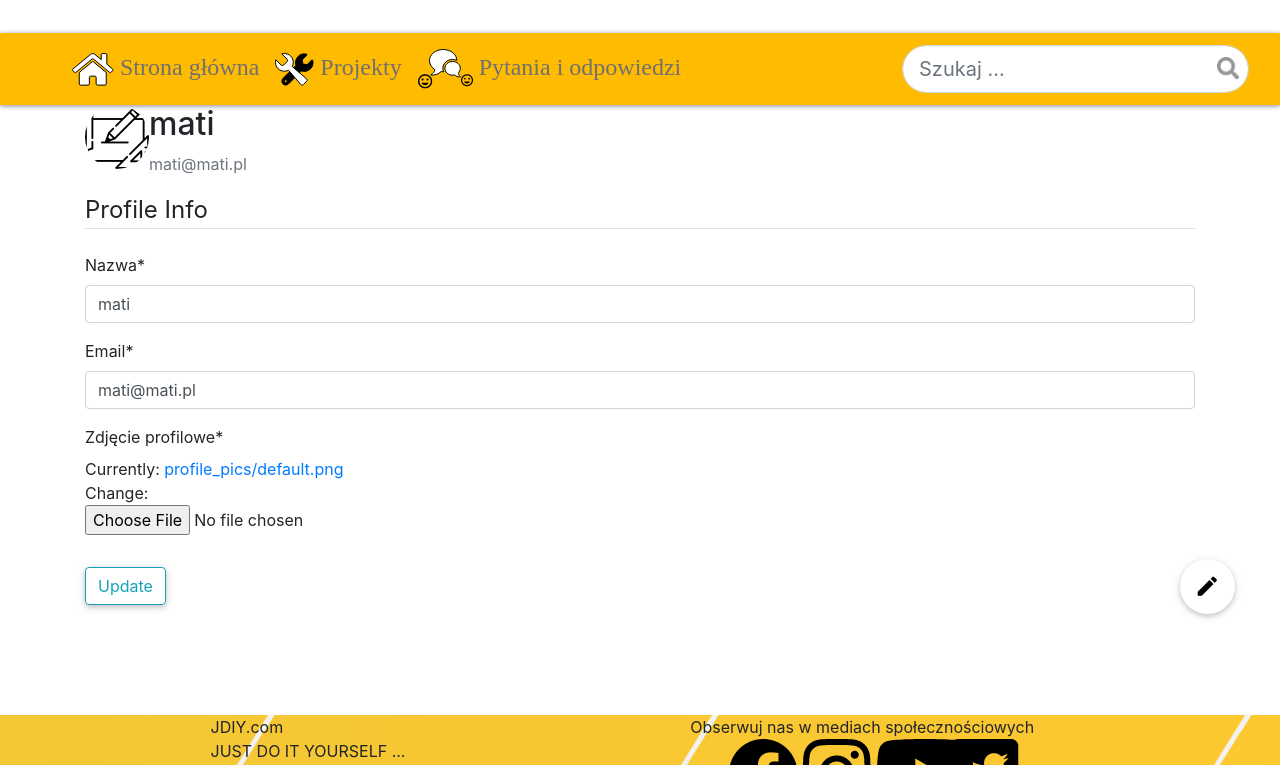
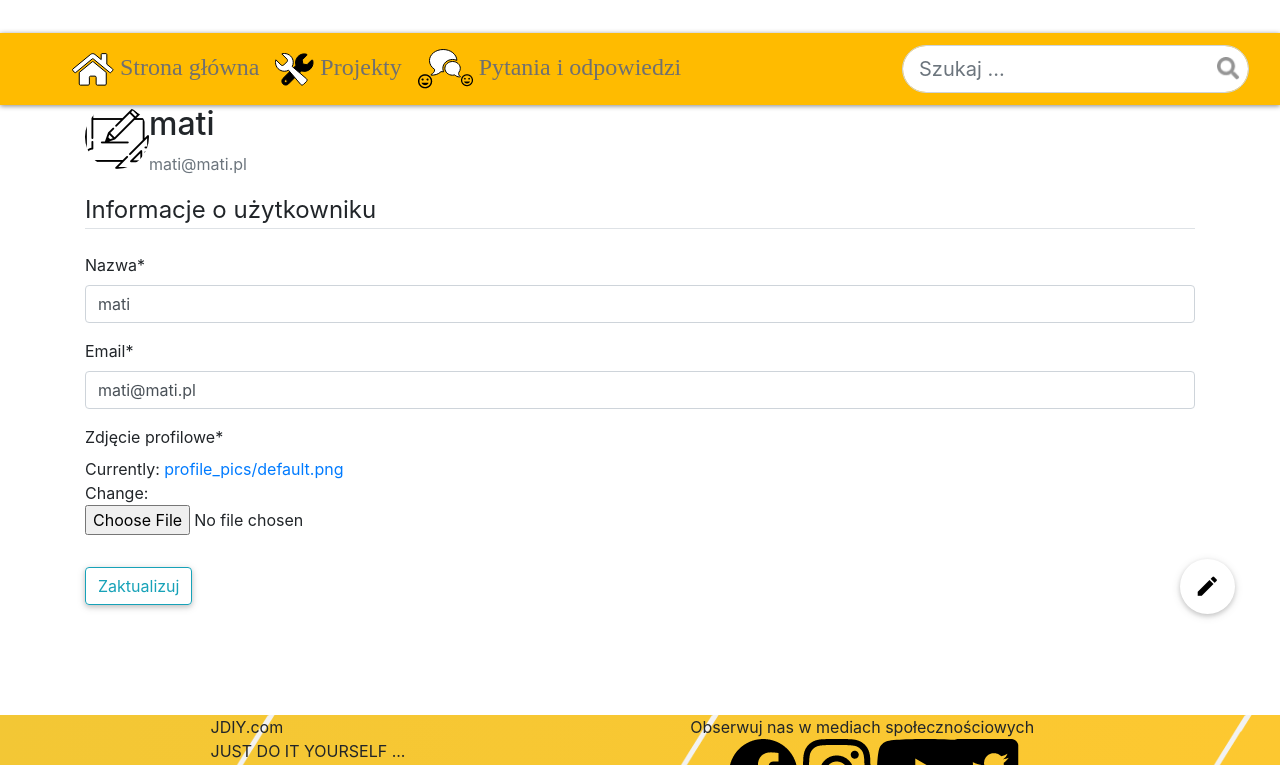
Before and after one commit to LikeaBoooM/ppbDIY, a Django app: page /profile/ in a window 1280 px wide. Shown: the part 141-906 px from the top of the page. Run offline with Django 3.2, Linux system fonts and the light colour scheme; a user stored in the database is signed in; data comes from the database, SQL or seed files in the repository; both versions use the stored data as it was after the commit; some libraries are stand-ins or nearby versions.

Commit message:
not last commit2

```diff
--- a/app/templates/app/project_list.html
+++ b/app/templates/app/project_list.html
@@ -8,7 +8,7 @@
                     <div onclick="location.href='{% url 'project-detail' project.id %}'" class="col-lg-6 col-md-12 oferta_zdjecie cursor-pointer" style="background-image: url('{{project.miniature.url}}');" >
                         <div class="title_bar">
                             <p class="onelane1">{{ project.title }}</p>
-                            <a class="napis_srednia">Średnia ocen: 5</a>
+                            <a class="napis_srednia">Liczba polubień : {{ project.likes.count }}</a>
                         </div>
                     </div>
                 {% endfor %}
--- a/app/templates/users/profile.html
+++ b/app/templates/users/profile.html
@@ -12,12 +12,12 @@
       <form method="POST" enctype="multipart/form-data">
         {% csrf_token %}
         <fieldset class="form-group">
-            <legend class="border-bottom mb-4">Profile Info</legend>
+            <legend class="border-bottom mb-4">Informacje o użytkowniku </legend>
             {{user_form|crispy}}
             {{profile_form|crispy}}
         </fieldset>
         <div class="form-group">
-            <button class="btn btn-outline-info" type="submit">Update</button>
+            <button class="btn btn-outline-info" type="submit">Zaktualizuj</button>
         </div>
     </form>
     </div>
```
Also changed, not shown: db.sqlite3.
